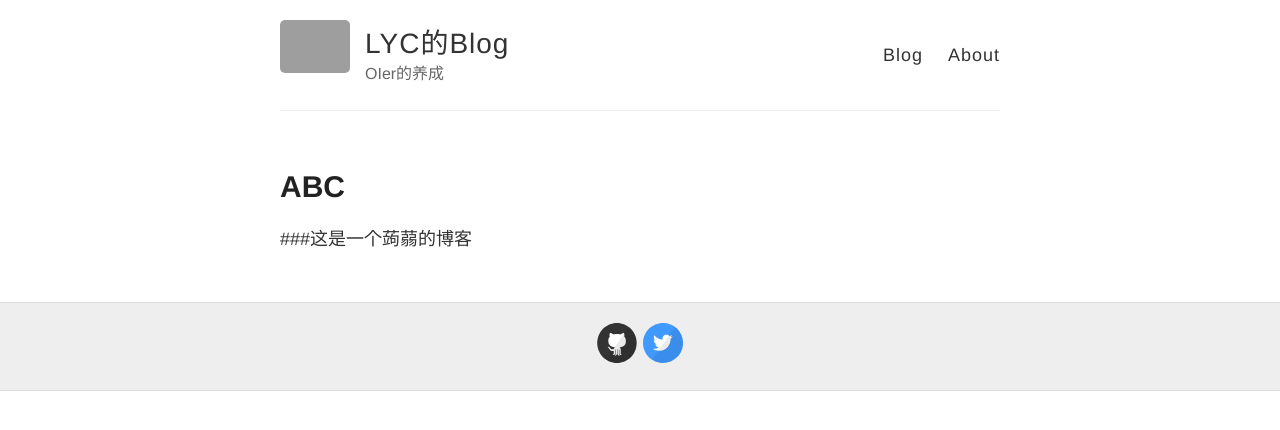
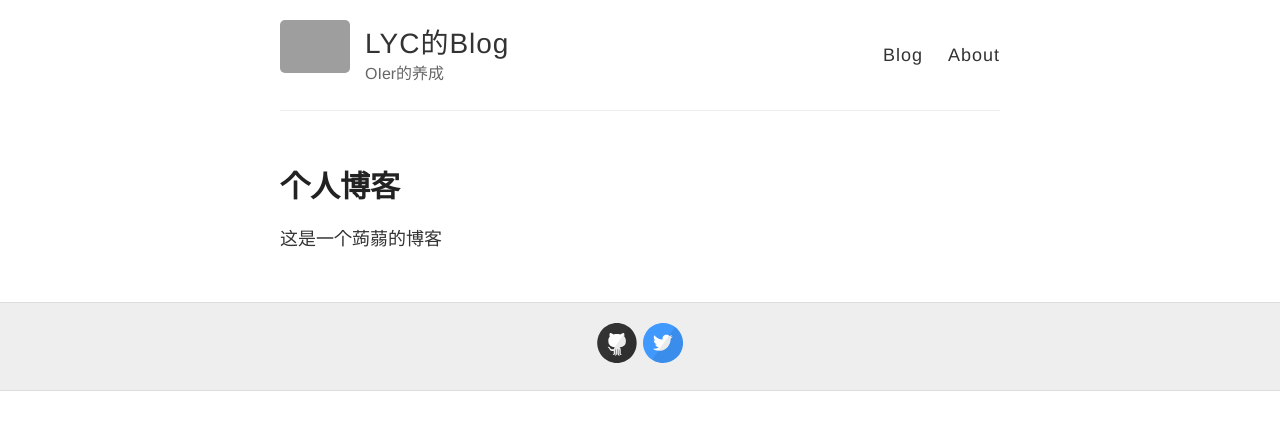
Before and after one commit to IchengU/IchengU.github.io, a Jekyll site: the page built from about.md, in a window 1280 px wide. Shown: the top 430 px of the page. Built offline with Jekyll 4.4.1, drawn with Linux system fonts in a browser that asks for light colours; grey boxes are pictures that could not be loaded.

Commit message:
Update about.md

```diff
--- a/about.md
+++ b/about.md
@@ -1,6 +1,6 @@
 ---
 layout: page
-title: ABC
+title: 个人博客
 permalink: /about/
 ---
-###这是一个蒟蒻的博客
+这是一个蒟蒻的博客
```
